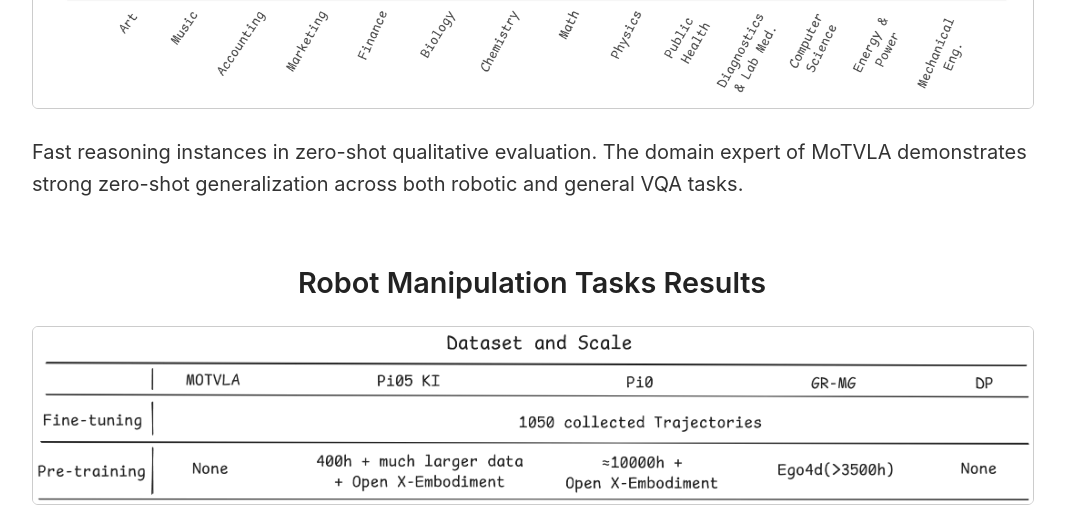
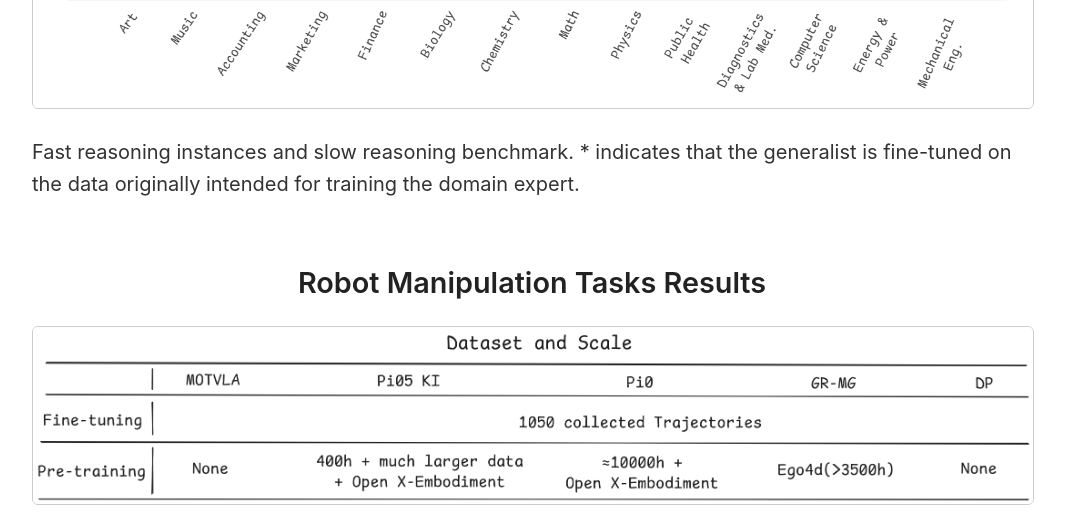
Before and after one commit to MoTVLA/MoTVLA-website, a plain HTML site: page index.html in a window 1280 px wide. Shown: the part 3040-3570 px from the top of the page, without its empty margins (108-1173 px from the left). Drawn offline with Linux system fonts and the light colour scheme.

```diff
--- a/index.html
+++ b/index.html
@@ -52,7 +52,7 @@
       <img src="media/figures/language_qualitative.png" alt="MoTVLA language_qualitative">
     </div>
      <p class="framework-caption">
-      Fast reasoning instances in zero-shot qualitative evaluation. The domain expert of MoTVLA demonstrates strong zero-shot generalization across both robotic and general VQA tasks.
+      Fast reasoning instances and slow reasoning benchmark. * indicates that the generalist is fine-tuned on the data originally intended for training the domain expert.
     </p>
   </div>
 
```
Also changed, not shown: media/figures/robot_tasks_histogram.png.
